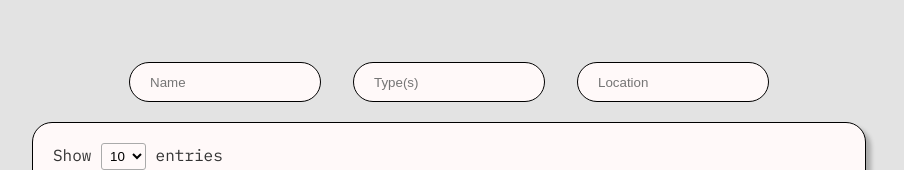
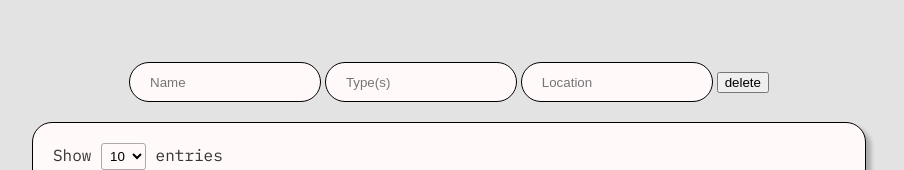
Before and after one commit to Jimmajones/unnamedteam3, a Django app: page /dashboard/1 in a window 1280 px wide. Shown: the part 85-255 px from the top of the page, without its empty margins (191-1095 px from the left). Run offline with Django 4.2, Linux system fonts and the light colour scheme; a user stored in the database is signed in; tables that the repository leaves empty hold one stand-in row (values such as "Sample post"); grey boxes marked "Sample" are stand-in pictures; some libraries are stand-ins or nearby versions.

Commit message:
added delete profiles

```diff
--- a/pokeset/pokedex/templates/dashboard.html
+++ b/pokeset/pokedex/templates/dashboard.html
@@ -46,7 +46,7 @@
     <input id ="nameInput" placeholder="Name" type="search"></input>
     <input id ="typeInput" placeholder="Type(s)" type="search"></input>
     <input id ="locationInput" placeholder="Location" type="search"></input>
-
+    <button onclick = "open_modal('delete_profile')">delete</button>
 </div>
 <section class="poke_table_section">
     <div id="poke_table_container">
@@ -124,9 +124,19 @@
                         {% endfor %}
                     </tbody>
         </table>
+        <div style="display:none" class="profile_popup" id="delete_profile">
+            <div class="profiler_add">
+                <h1>Are you sure?</h1>
+                <p>This will delete the current profile</p>
+                <button type="button" onclick='location.href="{% url 'delete_profile' profile_id%}"'>Yes</button>
+                <br><br>
+                <button type="button" onclick='close_modal("delete_profile")'>Cancel</button>
+            </div>
+        </div>
 
         {% comment %}
         <link rel="stylesheet" type="text/css" href="https://cdn.datatables.net/1.12.1/css/jquery.dataTables.css"> {% endcomment %}
+        <link rel="stylesheet" {% load static %} href="{% static 'style_login.css' %}?{% now "U" %}">
         <link rel="stylesheet" {% load static %} href="{% static 'table.css' %}">
         <script src="https://ajax.googleapis.com/ajax/libs/jquery/3.6.0/jquery.min.js"></script>
         <script type="text/javascript" charset="utf8" src="https://cdn.datatables.net/1.12.1/js/jquery.dataTables.js"></script>
@@ -142,5 +152,15 @@
 
     </div>
     <button onclick="location.href='{% url 'create_pokemon' profile_id %}'" id="add_pokemon_button">Add Pokemon</button>
+    <script>
+        function open_modal(id) {
+            document.getElementById(id).style.display = "block";
+          }
+
+          function close_modal(id) {
+            document.getElementById(id).style.display = "none";
+          }
+
+    </script>
 </section>
 {% endblock %}
--- a/pokeset/pokedex/urls.py
+++ b/pokeset/pokedex/urls.py
@@ -17,4 +17,5 @@ urlpatterns = [
     path("delete_locations/<int:pokemon_id>/", views.delete_moves, name="delete_locations"),
     path("delete_moves/<int:pokemon_id>/", views.delete_moves, name="delete_moves"),
     path("delete_abilities/<int:pokemon_id>/", views.delete_moves, name="delete_abilities"),
+    path("delete_profile/<int:profile_id>/", views.delete_profile, name = "delete_profile"),
 ]
--- a/pokeset/pokedex/views.py
+++ b/pokeset/pokedex/views.py
@@ -246,6 +246,17 @@ def get_type_info(pokemon):
                 pokemon.offensive_0.append(type)
 
 @login_required
+def delete_profile(req, profile_id):
+
+    profile = get_object_or_404(models.Profile, id = profile_id)
+    if req.user == profile.user:
+        profile.delete()
+        return redirect("profiles")
+    else:
+        redirect("index")
+
+
+@login_required
 def delete_pokemon(req, pokemon_id):
 
     pokemon = get_object_or_404(models.Pokemon, id=pokemon_id)
@@ -287,6 +298,7 @@ def delete_locations(req, pokemon_id):
     profile = pokemon.profile
     if req.user == profile.user:
         for location in pokemon.can_find_in.all():
+            print(location)
             location.delete()
         return redirect("edit_pokemon", pokemon_id=pokemon_id)
     else:
```
